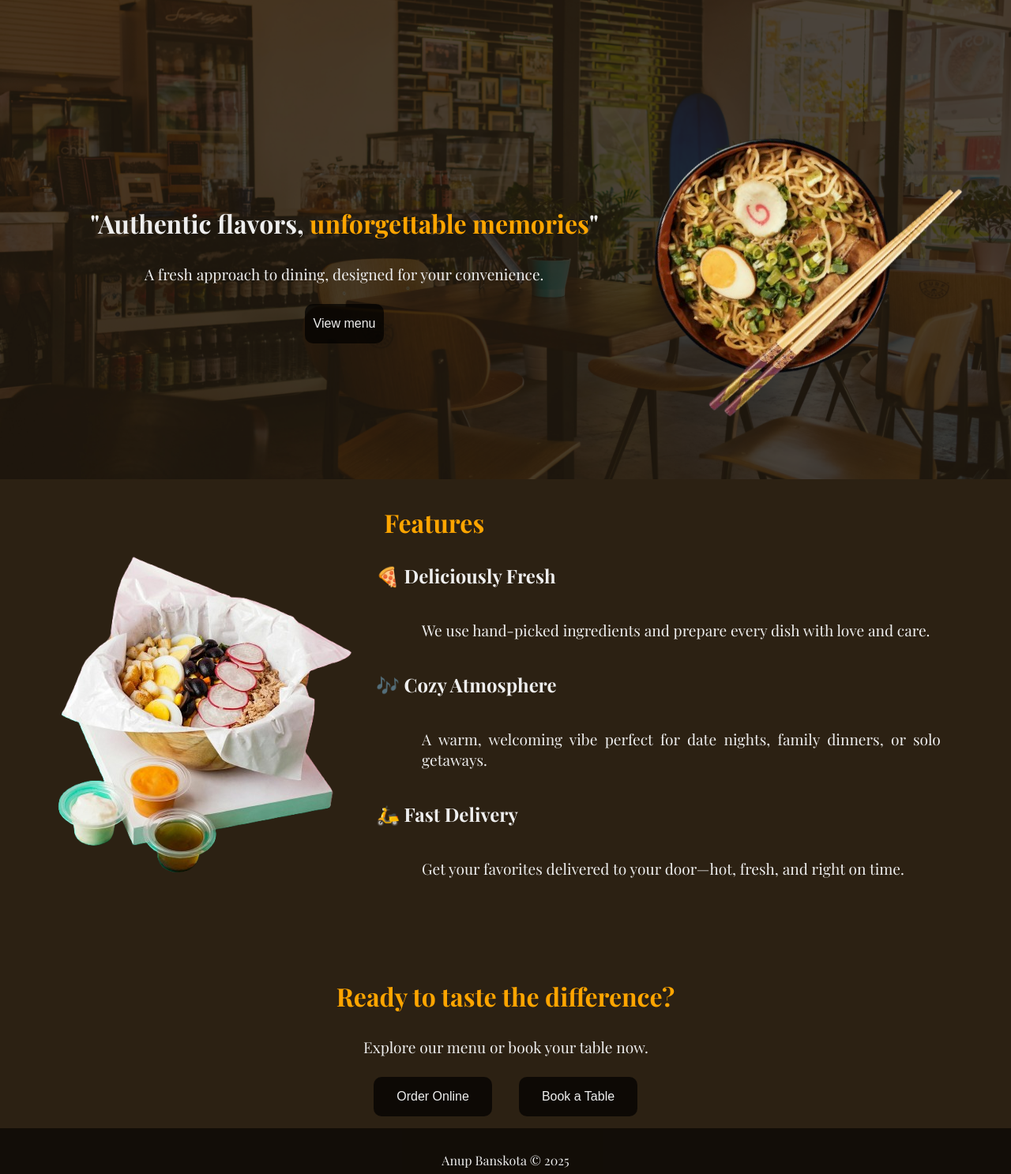
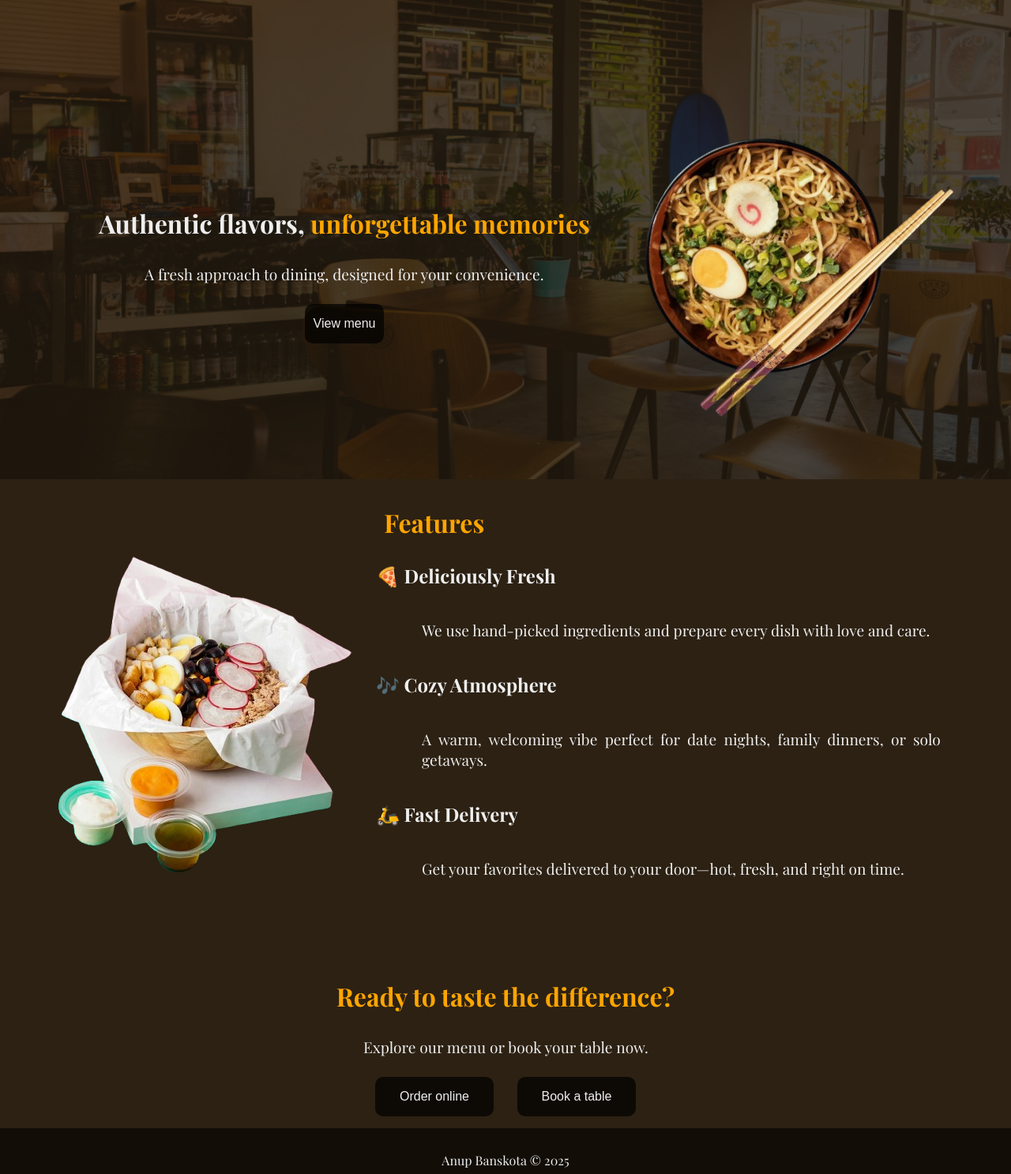
Before and after one commit to banskotanup/Restaurant-Page, a website built with webpack: page src/template.html in a window 1280 px wide. Shown: the part 193-1680 px from the top of the page at 79% size. Built offline with nearby package versions, Linux system fonts and the light colour scheme; a web font is replaced by a local one.

Commit message:
Refactor homepage structure and add dynamic content generation; update styles and HTML template

```diff
--- /dev/null
+++ b/src/homepage.js
@@ -0,0 +1,117 @@
+
+export const clsSlogan = (() => {
+
+    const slogan = document.createElement("section");
+    slogan.classList.add("slogan");
+
+    const introLeft = document.createElement("div");
+    introLeft.classList.add("intro-left");
+    const h1 = document.createElement("h1");
+    h1.innerHTML = "Authentic flavors, <span>unforgettable memories</span>";
+    const dialogue = document.createElement("p");
+    dialogue.textContent = "A fresh approach to dining, designed for your convenience.";
+    const ctBtn = document.createElement("div");
+    ctBtn.classList.add("ct-btn");
+    const viewBtn = document.createElement("button");
+    viewBtn.textContent = "View menu";
+
+    const introRight = document.createElement("div");
+    introRight.classList.add("intro-right");
+    const introImg = document.createElement("img");
+    introImg.src = "/images/right-logo.png";
+
+
+    ctBtn.appendChild(viewBtn);
+    introLeft.appendChild(h1);
+    introLeft.appendChild(dialogue);
+    introLeft.appendChild(ctBtn);
+
+    introRight.appendChild(introImg);
+
+    slogan.appendChild(introLeft);
+    slogan.appendChild(introRight);
+
+    return slogan;
+})();
+
+export const clsFeature = (() => {
+    const features = document.createElement("section");
+    features.classList.add("features");
+
+    const leftBody = document.createElement("div");
+    leftBody.classList.add("left-body");
+    leftBody.setAttribute("data-aos", "zoom-in");
+    leftBody.setAttribute("data-aos-duration", "1500");
+
+    const bodyImg = document.createElement("img");
+    bodyImg.src = "/images/feature.png";
+
+    leftBody.appendChild(bodyImg);
+    features.appendChild(leftBody);
+
+    const rightBody = document.createElement("div");
+    rightBody.classList.add("right-body");
+    rightBody.setAttribute("data-aos", "fade-up");
+    rightBody.setAttribute("data-aos-duration", "1500");
+    rightBody.setAttribute("data-aos-easing", "ease-in");
+    const head = document.createElement("h2");
+    head.textContent = "Features"
+    rightBody.appendChild(head);
+
+    const feat1 = document.createElement("h3");
+    feat1.textContent = "🍕 Deliciously Fresh";
+    const p1 = document.createElement("p");
+    p1.textContent = "We use hand-picked ingredients and prepare every dish with love and care.";
+    rightBody.appendChild(feat1);
+    rightBody.appendChild(p1);
+
+    const feat2 = document.createElement("h3");
+    feat2.textContent = "🎶 Cozy Atmosphere";
+    const p2 = document.createElement("p");
+    p2.textContent = "A warm, welcoming vibe perfect for date nights, family dinners, or solo getaways.";
+    rightBody.appendChild(feat2);
+    rightBody.appendChild(p2);
+
+    const feat3 = document.createElement("h3");
+    feat3.textContent = "🛵 Fast Delivery";
+    const p3 = document.createElement("p");
+    p3.textContent = "Get your favorites delivered to your door—hot, fresh, and right on time.";
+    rightBody.appendChild(feat3);
+    rightBody.appendChild(p3);
+
+    features.appendChild(rightBody);
+
+    return features;
+})();
+
+export const clsExplore = (() => {
+    const explore = document.createElement("section");
+    explore.classList.add("explore");
+    explore.setAttribute("data-aos", "zoom-in");
+    explore.setAttribute("data-aos-duration", "1500");
+    explore.setAttribute("data-aos-easing", "ease-in");
+
+    const h4 = document.createElement("h4");
+    h4.textContent = "Ready to taste the difference?";
+
+    const p = document.createElement("p");
+    p.textContent = "Explore our menu or book your table now.";
+
+    const cta = document.createElement("div");
+    cta.classList.add("cta");
+
+    const orderBtn = document.createElement("button");
+    orderBtn.textContent = "Order online";
+
+    const bookBtn = document.createElement("button");
+    bookBtn.textContent = "Book a table";
+
+    cta.appendChild(orderBtn);
+    cta.appendChild(bookBtn);
+
+    explore.appendChild(h4);
+    explore.appendChild(p);
+    explore.appendChild(cta);
+
+    return explore;
+})();
--- a/src/index.js
+++ b/src/index.js
@@ -1,4 +1,12 @@
 import "./styles.css";
 import "./responsive.css";
+import {clsSlogan, clsFeature, clsExplore} from "./homepage.js";
 
 console.log("Hello, Odinite");
+
+document.addEventListener("DOMContentLoaded", () => {
+    const content = document.querySelector("#content");
+    content.appendChild(clsSlogan);
+    content.appendChild(clsFeature);
+    content.appendChild(clsExplore);
+});
--- a/src/styles.css
+++ b/src/styles.css
@@ -58,6 +58,9 @@ body::before{
     height: 100%;
     opacity: 0.4;
     pointer-events: none;
+}
+main{
+    flex: 1;
 }
 
 header{
@@ -134,7 +137,6 @@ nav button:hover{
     background-color: rgba(0, 0, 0, 0.5);
     width: 100vw;
     height: 100%;
-    flex: 1;
 }
 
 .slogan{
--- a/src/template.html
+++ b/src/template.html
@@ -11,6 +11,7 @@
     <title>Odin Restaurant</title>
 </head>
 <body>
+    <main>
         <header>
             <section class="header">
                 <div class="title">
@@ -25,41 +26,9 @@
                 <button type="button">Menu</button>
                 <button type="button">About</button>
             </nav>
-        <section class="slogan">
-            <div class="intro-left">
-                <h1>"Authentic flavors, <span>unforgettable memories</span>"</h1>
-                <p>A fresh approach to dining, designed for your convenience.</p>
-                <div class="ct-btn">
-                    <button type="button">View menu</button>
+
         </div>
-            </div>
-            <div class="intro-right">
-                <img src="../public/images/right-logo.png" alt="">
-            </div>
-        </section>
-        <section class="features">
-            <div class="left-body" data-aos="zoom-in" data-aos-duration="1500">
-                <img src="../public/images/feature.png" alt="">
-            </div>
-            <div class="right-body" data-aos="fade-up" data-aos-duration="1500" data-aos-easing="ease-in">
-                <h2>Features</h2>
-                <h3>🍕 Deliciously Fresh</h3>
-                <p>We use hand-picked ingredients and prepare every dish with love and care.</p>
-                <h3>🎶 Cozy Atmosphere</h3>
-                <p>A warm, welcoming vibe perfect for date nights, family dinners, or solo getaways.</p>
-                <h3>🛵 Fast Delivery</h3>
-                <p>Get your favorites delivered to your door—hot, fresh, and right on time.</p>
-            </div>
-        </section>
-        <section class="explore" data-aos="zoom-in" data-aos-duration="1500" data-aos-easing="ease-in">
-            <h4>Ready to taste the difference?</h4>
-            <p>Explore our menu or book your table now.</p>
-            <div class="cta">
-                <button type="button">Order Online</button>
-                <button type="button">Book a Table</button>
-            </div>
-        </section>
-    </div>
+    </main>
     <footer>
         <p>Anup Banskota © <script>document.write(new Date().getFullYear())</script></p>
     </footer>
```
Also changed, not shown: other.html (added, +24 -0 lines). Lines whose indentation alone changed are shown as unchanged.
